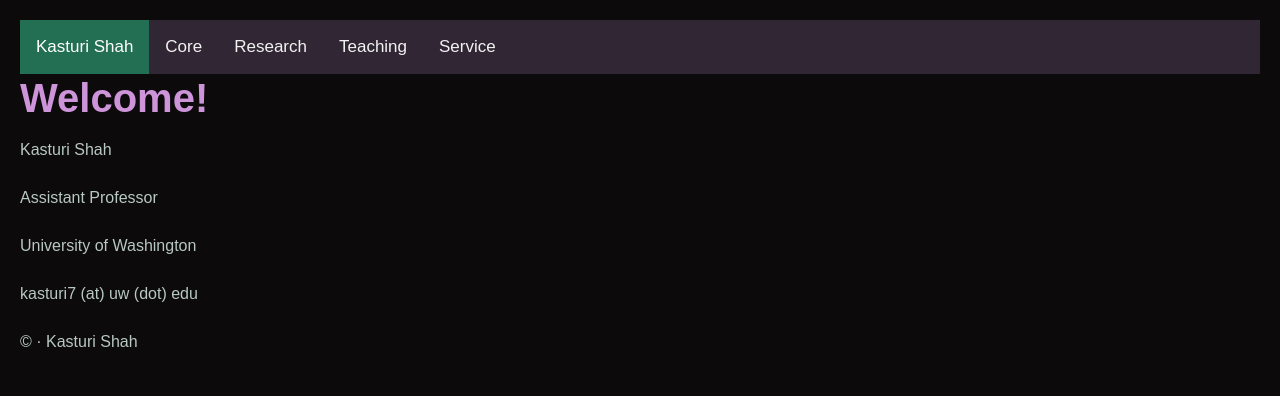
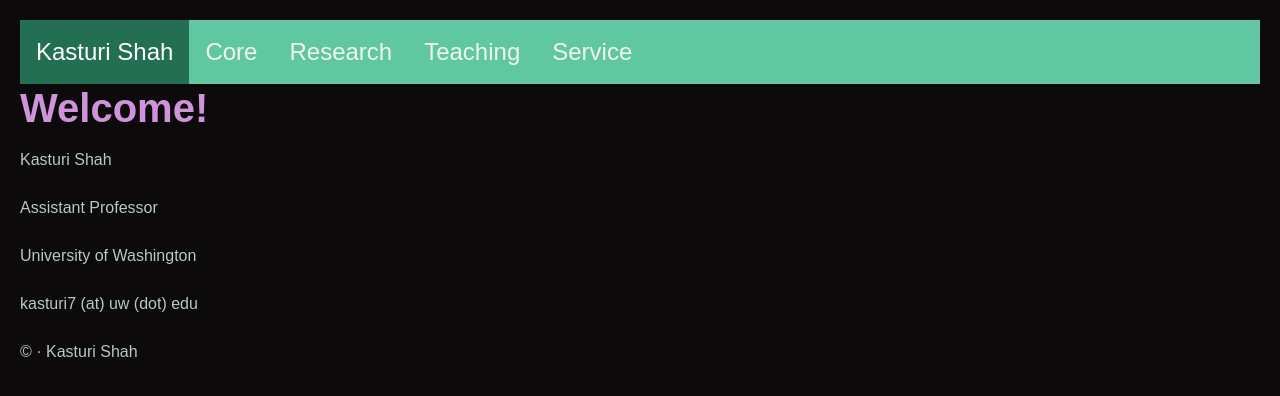
Before and after one commit to KasturiSShah/climb, a Jekyll site: the page built from index.md, in a window 1280 px wide. Shown: the top 396 px of the page. Built offline with Jekyll 4.4.1, drawn with Linux system fonts in a browser that asks for light colours.

Commit message:
navbar aesthetic

```diff
--- a/_layouts/default.html
+++ b/_layouts/default.html
@@ -98,7 +98,7 @@
      ========================================================================== */
 /* Background colour */
 .topnav {
-  background-color: rgb(49, 38, 52);
+  background-color: #5fc8a3;
   overflow: hidden;
 }
 
@@ -109,7 +109,7 @@
   text-align: center;
   padding: 14px 16px;
   text-decoration: none;
-  font-size: 17px;
+  font-size: 24px;
 }
 
 /* Hover changes colour */
```
